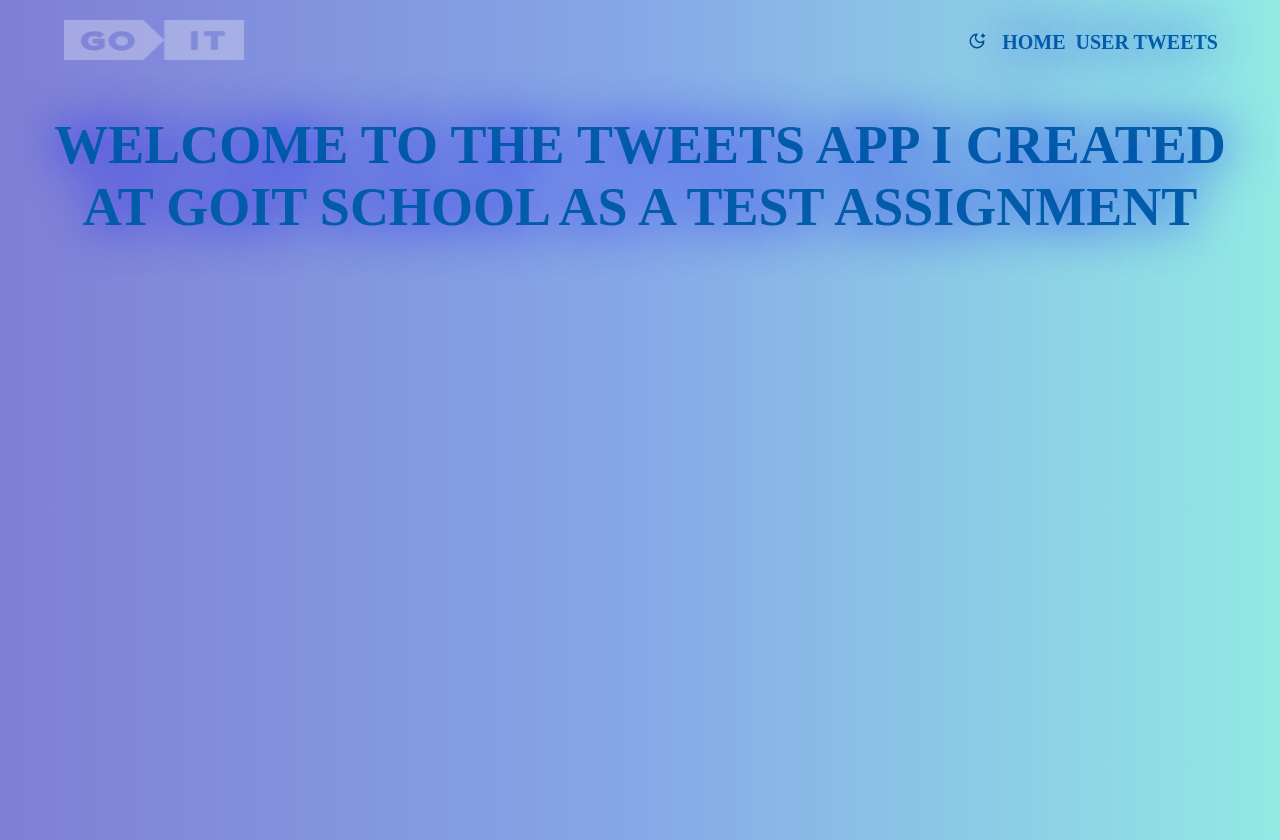
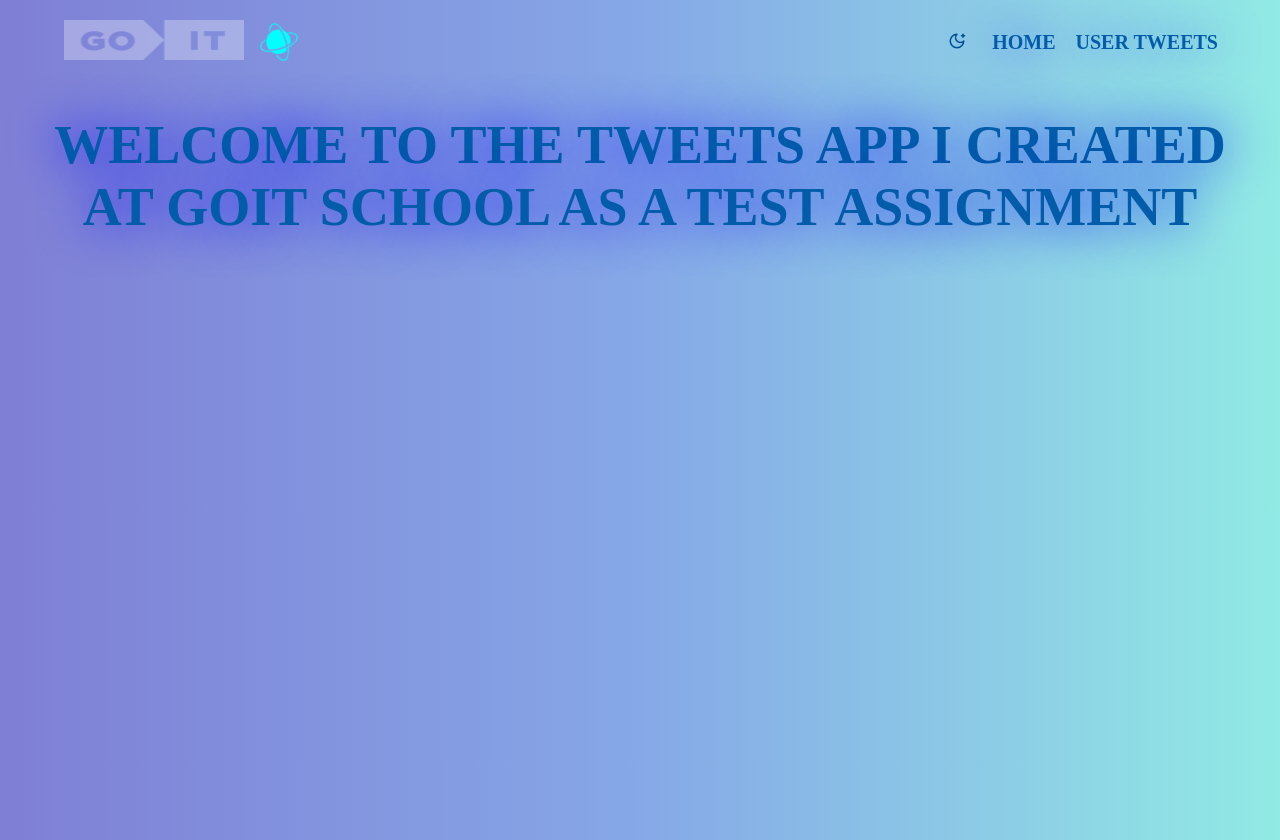
Before and after one commit to PetroMazuryk/tweets-app, a React (Vite) app: page / in a window 1280 px wide. Built offline with nearby package versions, Linux system fonts and the light colour scheme.

Commit message:
added react-icons element

```diff
--- a/src/components/Navigation/Navigation.jsx
+++ b/src/components/Navigation/Navigation.jsx
@@ -7,6 +7,7 @@ import {
   NavContainer,
   StyleNav,
   StyleNavLink,
+  StyledFaReact,
 } from "./Navigation.styled";
 
 function Navigation() {
@@ -15,6 +16,7 @@ function Navigation() {
       <Link to="/home">
         <MainLogo src={Logo} alt="Logo" />
       </Link>
+      <StyledFaReact size={30} color="aqua" />
       <StyleNav>
         <ThemeSwitcher />
         <StyleNavLink to="/home">Home</StyleNavLink>
--- a/src/components/Navigation/Navigation.styled.js
+++ b/src/components/Navigation/Navigation.styled.js
@@ -1,5 +1,6 @@
 import styled from "@emotion/styled";
 import { NavLink } from "react-router-dom";
+import { SiReactos } from "react-icons/si";
 
 export const MainLogo = styled.img`
   width: 180px;
@@ -30,7 +31,7 @@ export const NavContainer = styled.div`
 
 export const StyleNav = styled.nav`
   display: flex;
-  gap: 10px;
+  gap: 20px;
   margin-left: auto;
   margin-right: 22px;
   font-size: 20px;
@@ -72,3 +73,21 @@ export const StyleNavLink = styled(NavLink)`
     border-radius: 5px;
   }
 `;
+
+export const StyledFaReact = styled(SiReactos)`
+  display: block;
+  margin-left: 20px;
+
+  animation: rotate 3s infinite linear;
+  -webkit-animation: rotate 3s infinite linear;
+
+  @keyframes rotate {
+    from {
+      transform: rotate(0deg);
+    }
+
+    to {
+      transform: rotate(360deg);
+    }
+  }
+`;
--- a/src/index.css
+++ b/src/index.css
@@ -4,6 +4,7 @@ body[data-theme="light"] {
   --background-home: linear-gradient(to right, #7f7fd5, #86a8e7, #91eae4);
   --background-body: linear-gradient(to right, #5433ff, #20bdff, #a5fecb);
   --active-color: #004e92;
+  --transition: 0.5s;
 
   --button-color-active: #67d1aa;
 }
@@ -14,6 +15,7 @@ body[data-theme="dark"] {
   --background-home: linear-gradient(to right, #353554, #302b63, #17114c);
   --background-body: linear-gradient(to right, #2a0845, #6441a5);
   --active-color: rgb(126, 218, 218);
+  --transition: 0.5s;
 }
 
 a {
```
